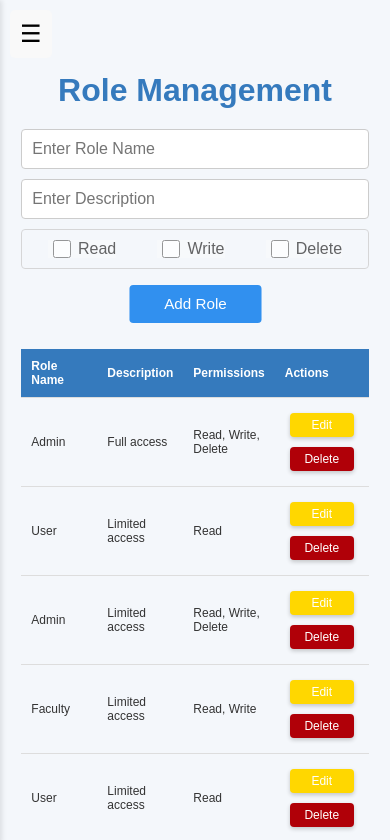
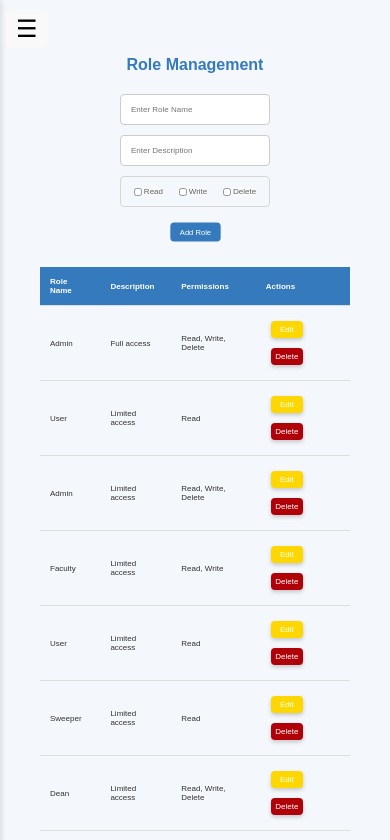
Before and after one commit to tropnicates/rbac_app, a React (Create React App) app: page /roles in a window 390 px wide. Shown: the top 840 px of the page. Built offline with nearby package versions, Linux system fonts and the light colour scheme.

Commit message:
css modified

```diff
--- a/package.json
+++ b/package.json
@@ -14,7 +14,8 @@
   "dependencies": {
     "react": "^18.3.1",
     "react-router-dom": "^6.28.0",
-    "react-scripts": "^5.0.1"
+    "react-scripts": "^5.0.1",
+    "react-table": "^7.8.0"
   },
   "browserslist": {
     "production": [
--- a/src/assets/styles/Dashboard.css
+++ b/src/assets/styles/Dashboard.css
@@ -42,7 +42,7 @@
     color: #333;
   }
   .card-description {
-    font-size: 0.9rem;
+    font-size: 1rem;
     color: #777;
   }
   .icon {
@@ -53,13 +53,32 @@
 
   @media (max-width: 768px) {
     .dashboard-container{
-    margin-top: 2rem;
-    width: 100%;
+      margin-top: 1rem;
+      width: 100%;
     }
     .dashboard-card {
-      width: 90%;
+      width: 100%;
     }
     .dashboard-title-text {
-      font-size: 2rem;
+      font-size: 1rem;
+    }
+    .dashboard-subtitle {
+      font-size: 0.5rem;
+    }
+    .card-title {
+      font-size: 0.75rem;
+    }
+    .card-description {
+      font-size: 0.5rem;
+    }
+    .icon {
+      font-size: 1rem;
+      margin-bottom: 10px;
+      color: #4caf50;
+    }
+    .dashboard-card {
+      background-color: #fff;
+      width: 150px;
+      padding: 10px;
     }
   }
--- a/src/assets/styles/Permissions.css
+++ b/src/assets/styles/Permissions.css
@@ -112,12 +112,15 @@ button:hover {
 
 @media (max-width: 768px) {
   .permissions-container {
-    margin-top: 2rem;
+    margin-top: 1rem;
   }
   .permissions-header{
-    font-size: 2rem;
+    font-size: 1rem;
   }
   .role-table th, .role-table td {
-    font-size: 0.75rem;
+    font-size: 0.5rem;
+  }
+  .role-table-header {
+    font-size:0.5rem;
   }
 }
--- a/src/assets/styles/Roles.css
+++ b/src/assets/styles/Roles.css
@@ -59,7 +59,7 @@
   font-size: 1rem;
 }
 .action-btn {
-  font-size: 0.9rem;
+  font-size: 1rem;
   color: #fff;
   border: none;
   border-radius: 4px;
@@ -143,33 +143,48 @@
 
 @media (max-width: 768px) {
   .role {
-    margin-top: 2rem;
-    width: 100%;
-    font-size: 20px;
+    margin-top: 1rem;
   }
   .rolemanagement{
-    font-size: 2rem;
-    text-align: center;
+    font-size: 1rem;
   }
-.role-form {
+  .role-form {
+    flex-direction: column;
+    align-items: center;
+    justify-content: center;
+  }
+  .role-form .input-field {
     display: flex;
     flex-direction: column;
     align-items: center;
     justify-content: center;
+    font-size: 0.5rem;
   }
-
   .permissions {
-    width: 100%;
+    width: 150px;
+  }
+  .permission-item span {
+    font-size: 0.5rem;
+  }
+  .permission-item {
+    font-size: 0.5rem;
   }
   .permission-item input[type="checkbox"] {
-    width: 28px;
+    width: 0.5rem;
+    height: 0.5rem;
   }
   .action-btn.edit,
   .action-btn.delete {
-    font-size: 0.75rem;
-    width: 4rem;
+    font-size: 0.5rem;
+    width: 2rem;
+    padding: 0.25rem;
   }
   .action-btn.edit {
     margin-bottom: 5px;
   }
+  .btn-submit {
+    font-size: 0.5rem;
+    height: 20px;
+    background-color: #357ABD;
+  }
 }
--- a/src/assets/styles/ToggleButton.css
+++ b/src/assets/styles/ToggleButton.css
@@ -7,11 +7,10 @@ body {
 .toggle-button {
     position: absolute;
     top: 5px;
-    left: 5px;
+    left: 1px;
     background-color: #f9f9f9;
     color: black;
     border: none;
-    padding: 10px;
     font-size: 1.5rem;
     cursor: pointer;
     z-index: 1001;
--- a/src/assets/styles/modal.css
+++ b/src/assets/styles/modal.css
@@ -105,16 +105,16 @@
     width: 100%;
   }
   .modal-header {
-    font-size: 1rem;
+    font-size: 0.5rem;
     padding: 12px;
   }
   .modal-container input {
-    font-size: 1rem;
+    font-size: 0.5rem;
     padding: 10px;
   }
 
   .modal-buttons button {
-    font-size: 1rem;
+    font-size: 0.5rem;
     padding: 10px;
   }
 }
--- a/src/assets/styles/permissionList.css
+++ b/src/assets/styles/permissionList.css
@@ -42,13 +42,11 @@
   border: 1px solid #ccc;
   border-radius: 4px;
 }
-
 .permissions-checkboxes {
   display: flex;
   flex-wrap: wrap;
   gap: 10px;
 }
-
 .checkbox-container {
   display: flex;
   align-items: center;
@@ -81,16 +79,34 @@
   font-size: 1rem;
   color: #333;
 }
-
 @media (max-width: 768px) {
   .container-list {
-    font-size: 1rem;
+    font-size: 0.5rem;
+  }
+  .title{
+    color: #357ABD;
+    font-weight: bold;
+    display: flex;
+    flex-direction: column;
+    align-items: center;
+    justify-content: center;
+    font-size: 0.75rem;
+  }
+  .rolename{
+    font-weight: bold;
+    color: #357ABD;
+    font-size: .5rem;
   }
   .role-permissions {
-    gap: 1rem;
+    gap: 0.5rem;
   }
   .role {
-    font-size: 1rem;
+    font-size: 0.5rem;
+  }
+  .permissions-checkboxes {
+    display: flex;
+    flex-wrap: wrap;
+    gap: 5px;
   }
   .checkbox-wrapper input[type="checkbox"] {
     width: 15px;
@@ -98,7 +114,12 @@
     cursor: pointer;
   }
   .checkbox-text {
-    font-size: 0.75rem;
+    font-size: 0.5rem;
     color: #333;
   }
+.checkbox-container {
+  display: flex;
+  align-items: center;
+  gap: 1px;
 }
+}
--- a/src/assets/styles/users.css
+++ b/src/assets/styles/users.css
@@ -5,7 +5,6 @@ body, html {
   width: 100%;
   overflow-x: hidden;
 }
-
 .user {
   width: 100%;
   margin: 0 auto;
@@ -91,7 +90,7 @@ body, html {
   align-items: center;
   justify-content: space-between;
   width: 100%;
-  gap: 30px;
+  gap: 20px;
   margin-top: 1rem;
 }
 .search-bar {
@@ -109,20 +108,20 @@ body, html {
   display: flex;
   justify-content: flex-end;
 }
-.search-bar {
+.search-sort .input-fieldsearch-bar {
   padding: 10px;
   border: 1px solid #ccc;
   border-radius: 4px;
+  width: 350px;
 }
 
 @media (max-width: 768px) {
   .user {
-    margin-top: 2rem;
+    margin-top: 1rem;
     width: 100%;
-    font-size: 20px;
   }
   .usermanagement {
-    font-size: 2rem;
+    font-size: 1rem;
     text-align: center;
   }
   .user-form {
@@ -131,34 +130,43 @@ body, html {
     align-items: center;
     justify-content: center;
   }
-  .input-field {
-    width: 100%;
+  .user-form .input-field {
+    font-size: 0.5rem;
   }
-  .btn-submit {
-    width: 40%;
+  .user-form .btn-submit {
+    font-size: 0.5rem;
+    border: none;
+    height: 1rem;
+  }
+  .search-sort{
+    height: 1rem;
+    padding: 0;
+    gap: 5px;
+  }
+  .sort-btn {
+    font-size: 0.5rem;
+    height: 0.5rem;
     display: flex;
     flex-direction: column;
     align-items: center;
     justify-content: center;
+    width: 80px;
+    margin-left: 0;
   }
-  .search-sort{
-    gap: 20px;
-    height:2rem;
+  .search-sort .input-fieldsearch-bar{
+    width: 80px;
+    font-size: 0.5rem;
   }
-  .sort-btn {
-    font-size: 0.5rem;
-    height:2rem;
-    width: 80px;
-    border-radius: 4px;
-  }
-  .search-bar {
+
+  .search-sort .search-bar {
     border: 1px solid #ccc;
     border-radius: 4px;
-    height:2rem;
+    height: 1rem;
+    font-size: 0.5rem;
   }
   .user-table {
     width: 100%;
-    font-size: 0.75rem;
+    font-size: 0.5rem;
   }
   .user-table th,
   .user-table td {
@@ -166,10 +174,10 @@ body, html {
     word-wrap: break-word;
   }
   .edit .action-btn.delete{
-    font-size: 0.75rem;
+    font-size: 0.5rem;
   }
   .validation-error {
-    font-size: 0.75rem;
+    font-size: 0.5rem;
     text-align: center;
   }
 }
--- a/src/assets/styles/usertable.css
+++ b/src/assets/styles/usertable.css
@@ -83,11 +83,11 @@
 
   .table-cell {
     padding: 10px;
-    font-size: 0.75rem;
+    font-size: 0.5rem;
   }
 
   .btn-edit, .btn-delete {
     padding: 6px 10px;
-    font-size: 1rem;
+    font-size: 0.5rem;
   }
 }
--- a/src/pages/Users.js
+++ b/src/pages/Users.js
@@ -14,7 +14,7 @@ const Users = () => {
     { id: 7, name: "Jatin Sahu", email: "jatin@example.com", role: "User", status: "Inactive" },
     { id: 8, name: "Mithoon Raj", email: "mihtoon@example.com", role: "User", status: "Inactive" },
     { id: 9, name: "Sweety Rani", email: "sweety@example.com", role: "User", status: "Inactive" },
-    { id: 10, name: "Aditya Raj", email: "aditya@example.com", role: "User", status: "Inactive" },
+    { id: 10, name: "Aditya Raj", email: "mohit@example.com", role: "User", status: "Inactive" },
   ]);
 
   const [formData, setFormData] = useState({ name: "", email: "", role: "User", status: "Active" });
@@ -139,7 +139,7 @@ const Users = () => {
           placeholder="Search users..."
           value={searchQuery}
           onChange={handleSearch}
-          className="input-field search-bar"
+          className="input-fieldsearch-bar"
         />
       </div>
 
```
Also changed, not shown: 1 other file (tests, documents, lock files or other folders).
